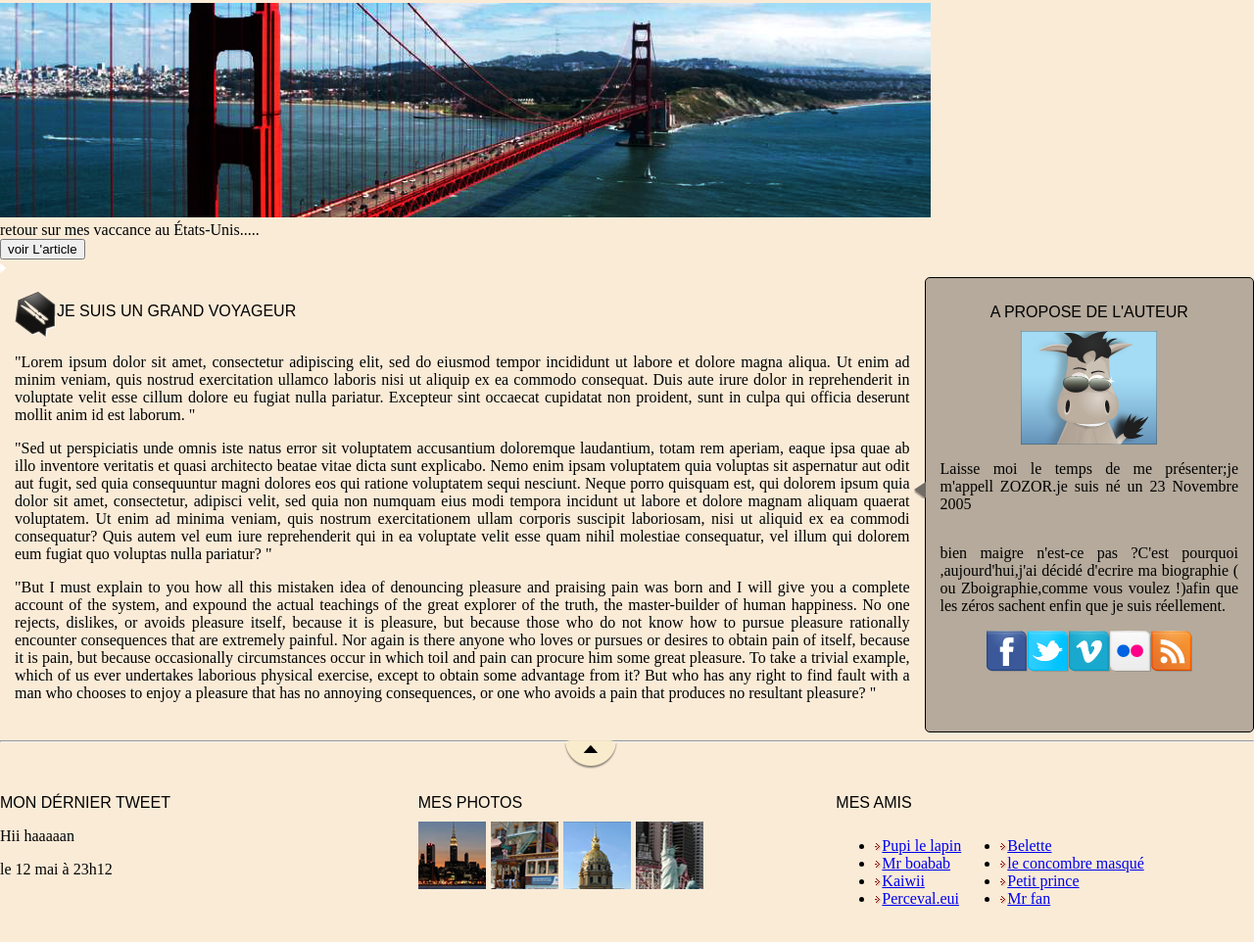
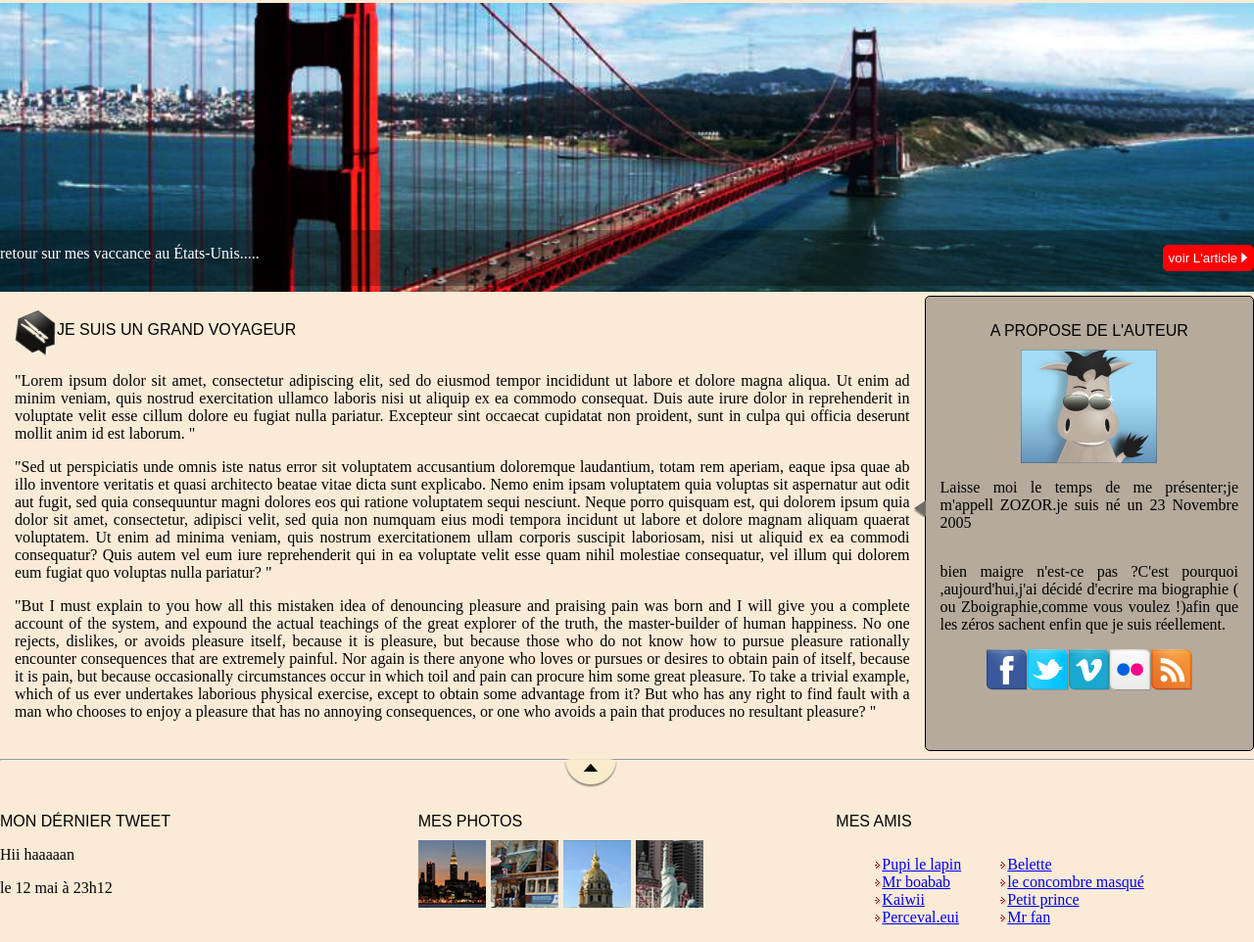
Before and after one commit to younissarrach/sanfrancisco, a plain HTML site: page index.html in a window 1280 px wide. Shown: the part 177-1139 px from the top of the page at 98% size. Drawn offline with Linux system fonts and the light colour scheme.

Commit message:
botton header & footer

```diff
--- a/index.html
+++ b/index.html
@@ -33,16 +33,16 @@
     <hr>
 
     <div>
-        <div>
-            <img class="img1" src=/images/sanfrancisco.jpg " alt="sanfrancisco ">
+
+        <div class="position-relative">
+            <img class="w-100" src=/images/sanfrancisco.jpg " alt="sanfrancisco ">
+            <div class="position-absolute bottom-10 d-flex w-100 background-00000047 pt-15 pb-15 ">
+                <div class="flex-1 color-fff ">retour sur mes vaccance au États-Unis.....</div>
+                <div class="flex-1 d-flex justify-content-end ">
+            <button class="background-red color-fff border border-radius-5 border-color-red p-5 ">voir L'article <img src="images/flecheblanchedroite.png " alt="flecheblanchedroite "></button>
+
         </div>
-                <div >retour sur mes vaccance au États-Unis.....</div>
-                    <div>
-                        <button>voir L'article </button>
-                        <div>
-                        <img src="images/flecheblanchedroite.png " alt="flecheblanchedroite ">
     </div>
-
     </div>
 
     <div class="d-flex text-align-justify ">
@@ -53,17 +53,17 @@
             </div>
             <div>
 
-                            <p>"Lorem ipsum dolor sit amet, consectetur adipiscing elit, sed do eiusmod tempor incididunt ut labore et dolore magna aliqua. Ut enim ad minim veniam, quis nostrud exercitation ullamco laboris nisi ut aliquip ex ea commodo
-                consequat. Duis aute irure dolor in reprehenderit in voluptate velit esse cillum dolore eu fugiat nulla pariatur. Excepteur sint occaecat cupidatat non proident, sunt in culpa qui officia deserunt mollit anim id est laborum. "</p>
-                            <p>"Sed ut perspiciatis unde omnis iste natus error sit voluptatem accusantium doloremque laudantium, totam rem aperiam, eaque ipsa quae ab illo inventore veritatis et quasi architecto beatae vitae dicta sunt explicabo. Nemo
-                enim ipsam voluptatem quia voluptas sit aspernatur aut odit aut fugit, sed quia consequuntur magni dolores eos qui ratione voluptatem sequi nesciunt. Neque porro quisquam est, qui dolorem ipsum quia dolor sit amet, consectetur, adipisci velit,
-                sed quia non numquam eius modi tempora incidunt ut labore et dolore magnam aliquam quaerat voluptatem. Ut enim ad minima veniam, quis nostrum exercitationem ullam corporis suscipit laboriosam, nisi ut aliquid ex ea commodi consequatur? Quis
-                autem vel eum iure reprehenderit qui in ea voluptate velit esse quam nihil molestiae consequatur, vel illum qui dolorem eum fugiat quo voluptas nulla pariatur? "</p>
-                            <p>"But I must explain to you how all this mistaken idea of denouncing pleasure and praising pain was born and I will give you a complete account of the system, and expound the actual teachings of the great explorer of the
-                truth, the master-builder of human happiness. No one rejects, dislikes, or avoids pleasure itself, because it is pleasure, but because those who do not know how to pursue pleasure rationally encounter consequences that are extremely painful.
-                Nor again is there anyone who loves or pursues or desires to obtain pain of itself, because it is pain, but because occasionally circumstances occur in which toil and pain can procure him some great pleasure. To take a trivial example, which
-                of us ever undertakes laborious physical exercise, except to obtain some advantage from it? But who has any right to find fault with a man who chooses to enjoy a pleasure that has no annoying consequences, or one who avoids a pain that produces
-                no resultant pleasure? "
+                <p>"Lorem ipsum dolor sit amet, consectetur adipiscing elit, sed do eiusmod tempor incididunt ut labore et dolore magna aliqua. Ut enim ad minim veniam, quis nostrud exercitation ullamco laboris nisi ut aliquip ex ea commodo consequat.
+                Duis aute irure dolor in reprehenderit in voluptate velit esse cillum dolore eu fugiat nulla pariatur. Excepteur sint occaecat cupidatat non proident, sunt in culpa qui officia deserunt mollit anim id est laborum. "</p>
+                <p>"Sed ut perspiciatis unde omnis iste natus error sit voluptatem accusantium doloremque laudantium, totam rem aperiam, eaque ipsa quae ab illo inventore veritatis et quasi architecto beatae vitae dicta sunt explicabo. Nemo enim ipsam
+                voluptatem quia voluptas sit aspernatur aut odit aut fugit, sed quia consequuntur magni dolores eos qui ratione voluptatem sequi nesciunt. Neque porro quisquam est, qui dolorem ipsum quia dolor sit amet, consectetur, adipisci velit, sed quia
+                non numquam eius modi tempora incidunt ut labore et dolore magnam aliquam quaerat voluptatem. Ut enim ad minima veniam, quis nostrum exercitationem ullam corporis suscipit laboriosam, nisi ut aliquid ex ea commodi consequatur? Quis autem vel
+                eum iure reprehenderit qui in ea voluptate velit esse quam nihil molestiae consequatur, vel illum qui dolorem eum fugiat quo voluptas nulla pariatur? "</p>
+                <p>"But I must explain to you how all this mistaken idea of denouncing pleasure and praising pain was born and I will give you a complete account of the system, and expound the actual teachings of the great explorer of the truth, the
+                master-builder of human happiness. No one rejects, dislikes, or avoids pleasure itself, because it is pleasure, but because those who do not know how to pursue pleasure rationally encounter consequences that are extremely painful. Nor again
+                is there anyone who loves or pursues or desires to obtain pain of itself, because it is pain, but because occasionally circumstances occur in which toil and pain can procure him some great pleasure. To take a trivial example, which of us ever
+                undertakes laborious physical exercise, except to obtain some advantage from it? But who has any right to find fault with a man who chooses to enjoy a pleasure that has no annoying consequences, or one who avoids a pain that produces no resultant
+                pleasure? "
                 </p>
             </div>
         </div>
@@ -118,21 +118,38 @@
             <div class="flex-1 ">
                 <h1 class="font-menu ">MES AMIS</h1>
                 <div class="d-flex ">
-                    <ul class="d-flex flex-direction-column ">
-                        <li><a href="# "><img src="images/ico_liensexterne.png " alt="ico_liensexterne ">Pupi le lapin </a></li>
-                        <li><a href="# "><img src="images/ico_liensexterne.png " alt="ico_liensexterne ">Mr boabab </a></li>
-                        <li><a href="# "><img src="images/ico_liensexterne.png " alt="ico_liensexterne ">Kaiwii </a></li>
-                        <li><a href="# "><img src="images/ico_liensexterne.png " alt=" ">Perceval.eui </a></li>
+                    <ul class="d-flex flex-direction-column text-decoration-none list-style-type-none ">
+                        <li>
+                            <a href="# "><img src="images/ico_liensexterne.png " alt="ico_liensexterne ">Pupi le lapin </a>
+                        </li>
+                        <li>
+                            <a href="# "><img src="images/ico_liensexterne.png " alt="ico_liensexterne ">Mr boabab </a>
+                        </li>
+                        <li>
+                            <a href="# "><img src="images/ico_liensexterne.png " alt="ico_liensexterne ">Kaiwii </a>
+                        </li>
+                        <li>
+                            <a href="# "><img src="images/ico_liensexterne.png " alt=" ">Perceval.eui </a>
+                        </li>
                     </ul>
-                    <ul class="d-flex flex-direction-column ">
-                        <li><a href="# "><img src="images/ico_liensexterne.png " alt="ico_liensexterne ">Belette</a></li>
-                        <li><a href="# "><img src="images/ico_liensexterne.png " alt="ico_liensexterne ">le concombre masqué</a></li>
-                        <li><a href="# "><img src="images/ico_liensexterne.png " alt="ico_liensexterne ">Petit prince </a></li>
-                        <li><a href="# "><img src="images/ico_liensexterne.png " alt="ico_liensexterne ">Mr fan </a></li>
+                    <ul class="d-flex flex-direction-column text-decoration-none list-style-type-none ">
+                        <li>
+                            <a href="# "><img src="images/ico_liensexterne.png " alt="ico_liensexterne ">Belette</a>
+                        </li>
+                        <li>
+                            <a href="# "><img src="images/ico_liensexterne.png " alt="ico_liensexterne ">le concombre masqué</a>
+                        </li>
+                        <li>
+                            <a href="# "><img src="images/ico_liensexterne.png " alt="ico_liensexterne ">Petit prince </a>
+                        </li>
+                        <li>
+                            <a href="# "><img src="images/ico_liensexterne.png " alt="ico_liensexterne ">Mr fan </a>
+                        </li>
                     </ul>
                 </div>
             </div>
         </div>
     </footer>
 </body>
+
 </html>
--- a/style.css
+++ b/style.css
@@ -72,6 +72,18 @@
     padding: 15px;
 }
 
+.p-5 {
+    padding: 5px;
+}
+
+.pt-15 {
+    padding-top: 15px;
+}
+
+.pb-15 {
+    padding-bottom: 15px;
+}
+
 
 /* font*/
 
@@ -104,6 +116,10 @@
 
 .bottom-19 {
     bottom: 19px;
+}
+
+.bottom-0 {
+    bottom: 0;
 }
 
 .right-13 {
@@ -144,6 +160,10 @@
     color: #0000009e;
 }
 
+.color-fff {
+    color: #fff;
+}
+
 
 /*border */
 
@@ -155,6 +175,10 @@
     border-radius: 5px;
 }
 
+.border-color-red {
+    border-color: red;
+}
+
 
 /*background */
 
@@ -162,5 +186,16 @@
     background: #00000047;
 }
 
+.background-red {
+    background: red;
+}
+
+
+/* width*/
+
+.w-100 {
+    width: 100%;
+}
+
 
 /* */
```
Lines whose indentation alone changed are shown as unchanged.
